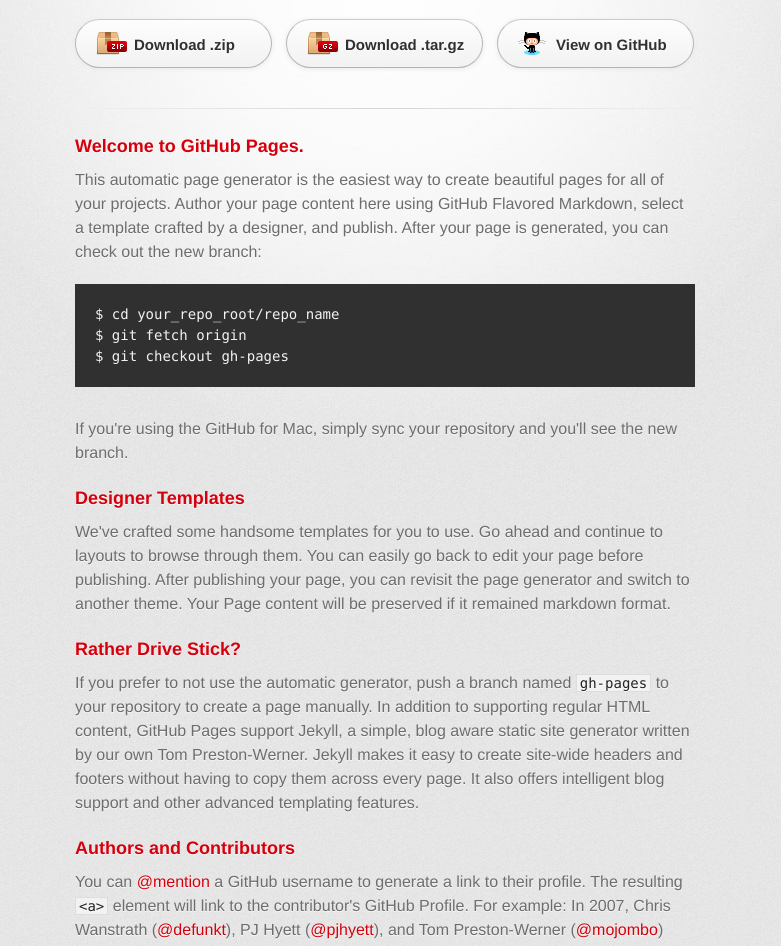
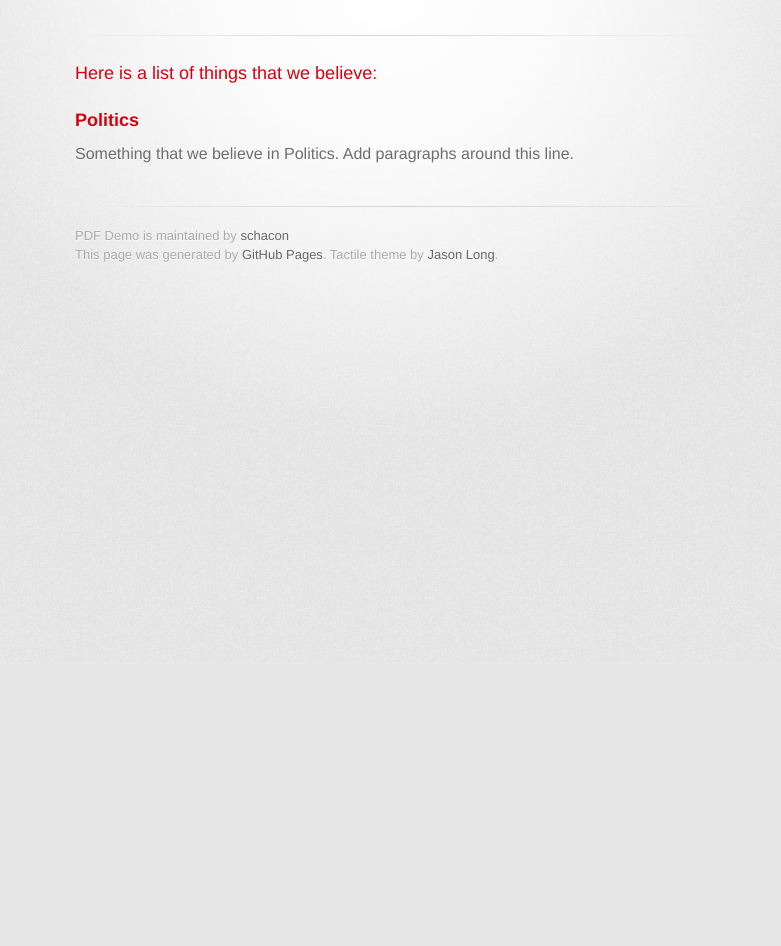
Before and after one commit to pdfdemo/pdfdemo.github.com, a plain HTML site: page index.html in a window 1280 px wide. Shown: the part 138-1084 px from the top of the page, without its empty margins (255-1036 px from the left). After the commit the page ends 800 px from the top, so only its background shows below. Drawn offline with Linux system fonts and the light colour scheme; a web font is replaced by a local one.

Commit message:
Simply the content.

```diff
--- a/index.html
+++ b/index.html
@@ -10,7 +10,7 @@
     <!--[if lt IE 9]>
     <script src="//html5shiv.googlecode.com/svn/trunk/html5.js"></script>
     <![endif]-->
-    <title>PDF Demo by schacon</title>
+    <title>PDF Demo Site</title>
   </head>
 
   <body>
@@ -19,49 +19,26 @@
 
         <header>
           <h1>PDF Demo</h1>
-          <h2>Example site for PDF</h2>
+          <h2>What we believe at PDF</h2>
         </header>
-
-        <section id="downloads" class="clearfix">
-          <a href="https://github.com/schacon/pdfdemo.github.com/zipball/master" id="download-zip" class="button"><span>Download .zip</span></a>
-          <a href="https://github.com/schacon/pdfdemo.github.com/tarball/master" id="download-tar-gz" class="button"><span>Download .tar.gz</span></a>
-          <a href="https://github.com/schacon/pdfdemo.github.com" id="view-on-github" class="button"><span>View on GitHub</span></a>
-        </section>
 
         <hr>
 
         <section id="main_content">
           <h3>
-<a name="welcome-to-github-pages" class="anchor" href="#welcome-to-github-pages"><span class="octicon octicon-link"></span></a>Welcome to GitHub Pages.</h3>
 
-<p>This automatic page generator is the easiest way to create beautiful pages for all of your projects. Author your page content here using GitHub Flavored Markdown, select a template crafted by a designer, and publish. After your page is generated, you can check out the new branch:</p>
+<p>Here is a list of things that we believe:</p>
 
-<pre><code>$ cd your_repo_root/repo_name
-$ git fetch origin
-$ git checkout gh-pages
-</code></pre>
+<!-- BEGINNING OF SECTION -->
 
-<p>If you're using the GitHub for Mac, simply sync your repository and you'll see the new branch.</p>
 
-<h3>
-<a name="designer-templates" class="anchor" href="#designer-templates"><span class="octicon octicon-link"></span></a>Designer Templates</h3>
+<h3>Politics</h3>
 
-<p>We've crafted some handsome templates for you to use. Go ahead and continue to layouts to browse through them. You can easily go back to edit your page before publishing. After publishing your page, you can revisit the page generator and switch to another theme. Your Page content will be preserved if it remained markdown format.</p>
+<p>Something that we believe in Politics.  Add paragraphs around this line.</p>
 
-<h3>
-<a name="rather-drive-stick" class="anchor" href="#rather-drive-stick"><span class="octicon octicon-link"></span></a>Rather Drive Stick?</h3>
 
-<p>If you prefer to not use the automatic generator, push a branch named <code>gh-pages</code> to your repository to create a page manually. In addition to supporting regular HTML content, GitHub Pages support Jekyll, a simple, blog aware static site generator written by our own Tom Preston-Werner. Jekyll makes it easy to create site-wide headers and footers without having to copy them across every page. It also offers intelligent blog support and other advanced templating features.</p>
+<!-- END OF SECTION -->
 
-<h3>
-<a name="authors-and-contributors" class="anchor" href="#authors-and-contributors"><span class="octicon octicon-link"></span></a>Authors and Contributors</h3>
-
-<p>You can <a href="https://github.com/blog/821" class="user-mention">@mention</a> a GitHub username to generate a link to their profile. The resulting <code>&lt;a&gt;</code> element will link to the contributor's GitHub Profile. For example: In 2007, Chris Wanstrath (<a href="https://github.com/defunkt" class="user-mention">@defunkt</a>), PJ Hyett (<a href="https://github.com/pjhyett" class="user-mention">@pjhyett</a>), and Tom Preston-Werner (<a href="https://github.com/mojombo" class="user-mention">@mojombo</a>) founded GitHub.</p>
-
-<h3>
-<a name="support-or-contact" class="anchor" href="#support-or-contact"><span class="octicon octicon-link"></span></a>Support or Contact</h3>
-
-<p>Having trouble with Pages? Check out the documentation at <a href="http://help.github.com/pages">http://help.github.com/pages</a> or contact <a href="mailto:support@github.com">support@github.com</a> and we’ll help you sort it out.</p>
         </section>
 
         <footer>
```
